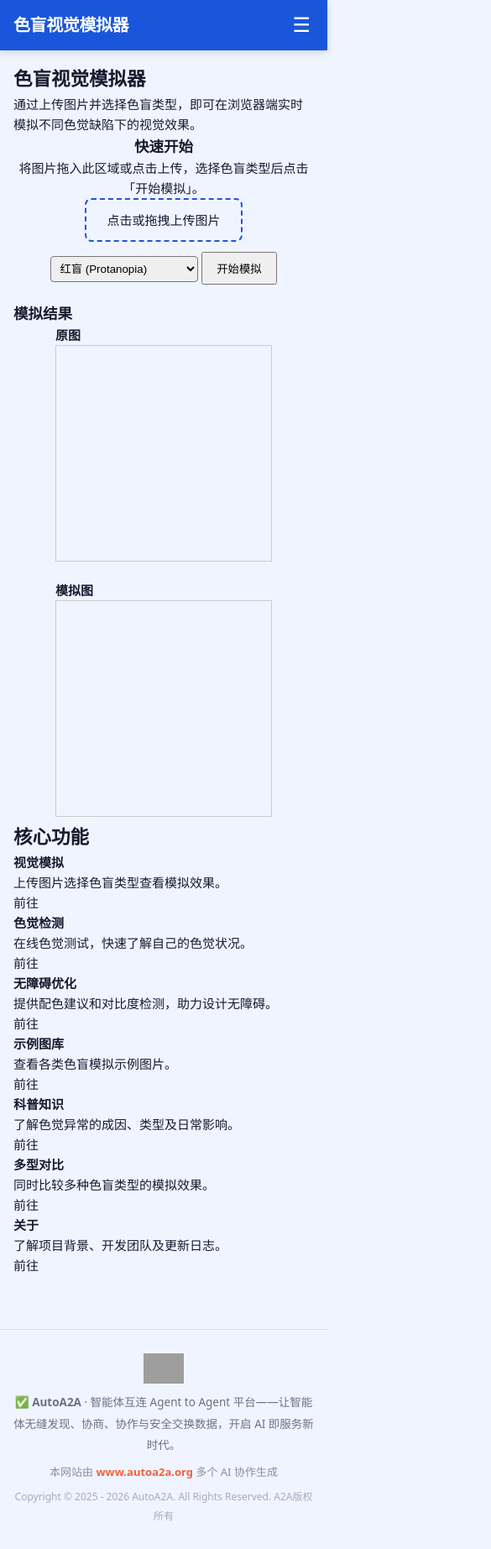
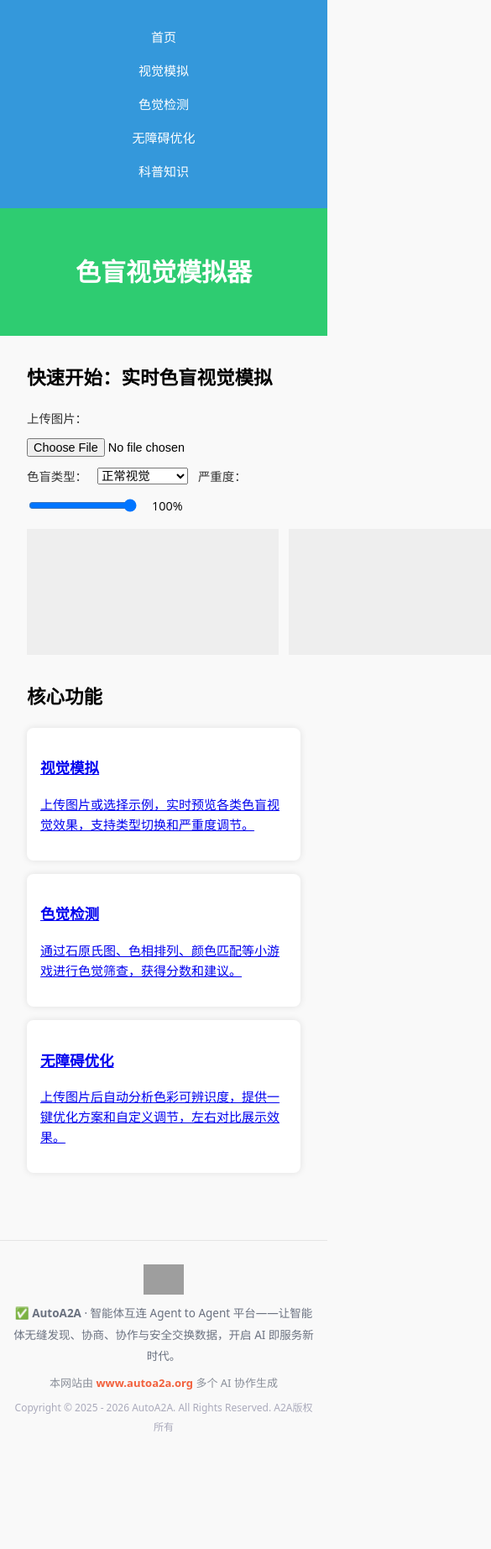
Before and after one commit to AutoA2A/autoatoa-color-blindness-simulator, a plain HTML site: page index.html in a window 390 px wide. Shown: the top 1845 px of the page at 84% size, 585 px wide, since content can reach past the window. After the commit the page ends 1739 px from the top, so only its background shows below. Drawn offline with Linux system fonts and the light colour scheme; grey boxes are pictures that could not be loaded.

Commit message:
站点页面

```diff
--- a/index.html
+++ b/index.html
@@ -1,360 +1,167 @@
-<!DOCTYPE html>
+<!doctype html>
 <html lang="zh-CN">
 <head>
     <meta charset="UTF-8">
     <meta name="viewport" content="width=device-width, initial-scale=1.0">
     <title>色盲视觉模拟器 - 首页</title>
     <style>
-        * {
+        body {
+            font-family: 'Open Sans', sans-serif;
             margin: 0;
             padding: 0;
-            box-sizing: border-box;
+            background-color: #f9f9f9;
+            line-height: 1.6;
         }
-
-
-        body {
-            font-family: system-ui, -apple-system, sans-serif;
-            background-color: #f0f4ff;
-            color: #1a1a2e;
-            line-height: 1.6;
-            min-height: 100vh;
+        .container {
+            max-width: 1200px;
+            margin: 0 auto;
+            padding: 16px;
         }
-
-        a {
+        nav {
+            background-color: #3498db;
+            color: #fff;
+            padding: 8px 16px;
+            text-align: center;
+        }
+        nav ul {
+            list-style: none;
+            margin: 0;
+            padding: 0;
+        }
+        nav ul li {
+            display: inline-block;
+            margin-right: 16px;
+        }
+        nav a {
+            color: #fff;
             text-decoration: none;
-            color: inherit;
         }
-
-        /* 顶部导航 */
-        .site-header {
-            background-color: #1a56db;
-            color: #ffffff;
-            position: sticky;
-            top: 0;
-            z-index: 100;
-            box-shadow: 0 2px 8px rgba(0,0,0,0.15);
+        nav a:hover {
+            color: #f1c40f;
         }
-
-        .header-inner {
-            max-width: 960px;
-            margin: 0 auto;
-            padding: 0 16px;
-            display: flex;
-            align-items: center;
-            justify-content: space-between;
-            height: 60px;
+        header {
+            background-color: #2ecc71;
+            color: #fff;
+            padding: 16px;
+            text-align: center;
         }
-
-        .logo {
-            font-size: 1.25rem;
-            font-weight: 700;
-            letter-spacing: -0.02em;
-            white-space: nowrap;
-        }
-
-        .main-nav {
-            display: flex;
-            gap: 4px;
-        }
-
-        .main-nav a {
+        @media (max-width: 768px) {
+            nav ul li {
                 display: block;
-            padding: 8px 12px;
-            border-radius: 8px;
-            font-size: 0.875rem;
-            font-weight: 500;
-            transition: background-color 0.2s ease;
-            white-space: nowrap;
-        }
-
-        .main-nav a:hover {
-            background-color: rgba(255,255,255,0.15);
-        }
-
-        .main-nav a.active {
-            background-color: rgba(255,255,255,0.2);
-        }
-
-        /* 移动端菜单按钮 */
-        .menu-toggle {
-            display: none;
-            background: none;
-            border: none;
-            color: #ffffff;
-            font-size: 1.5rem;
-            cursor: pointer;
-            padding: 4px;
-        }
-
-        /* 响应式导航 */
-        @media (max-width: 768px) {
-            .menu-toggle {
-                display: block;
-            }
-
-            .main-nav {
-                display: none;
-                position: absolute;
-                top: 60px;
-                left: 0;
-                right: 0;
-                background-color: #1a56db;
-                flex-direction: column;
-                padding: 8px 16px 16px;
-                gap: 2px;
-                box-shadow: 0 4px 8px rgba(0,0,0,0.15);
-            }
-
-            .main-nav.open {
-                display: flex;
-            }
-
-            .main-nav a {
-                padding: 12px 16px;
-                border-radius: 8px;
-            }
-        }
-
-        /* 主体内容容器 */
-        .page-content {
-            max-width: 960px;
-            margin: 0 auto;
-            padding: 24px 16px;
-        }
-
-        @media (max-width: 768px) {
-            .page-content {
-                padding: 16px;
+                margin-right: 0;
+                padding: 8px 0;
             }
         }
     </style>
-<meta name="description" content="展示网站功能介绍，提供快速开始入口，用户可拖拽或点击上传图片并选择色盲类型后直接开始模拟，同时展示核心功能卡片导航到各子页面"><meta name="keywords" content="色盲,色觉异常,视觉模拟,红绿色盲,蓝黄色盲,全色盲,图像处理,无障碍设计"><meta name="robots" content="index,follow,max-image-preview:large"><meta property="og:type" content="website"><meta property="og:title" content="色盲视觉模拟器 - 首页"><meta property="og:description" content="展示网站功能介绍，提供快速开始入口，用户可拖拽或点击上传图片并选择色盲类型后直接开始模拟，同时展示核心功能卡片导航到各子页面"><meta name="twitter:card" content="summary"><meta name="twitter:title" content="色盲视觉模拟器 - 首页"><meta name="twitter:description" content="展示网站功能介绍，提供快速开始入口，用户可拖拽或点击上传图片并选择色盲类型后直接开始模拟，同时展示核心功能卡片导航到各子页面"><script type="application/ld+json">{"@context":"https://schema.org","@type":"WebApplication","name":"色盲视觉模拟器 - 首页","description":"展示网站功能介绍，提供快速开始入口，用户可拖拽或点击上传图片并选择色盲类型后直接开始模拟，同时展示核心功能卡片导航到各子页面","applicationCategory":"UtilitiesApplication","operatingSystem":"Any","offers":{"@type":"Offer","price":"0","priceCurrency":"CNY"}}</script><style data-a2a="basecss">*,*::before,*::after{box-sizing:border-box}html{-webkit-text-size-adjust:100%}body{margin:0}img,canvas,svg,video,table{max-width:100%;height:auto}pre,code{white-space:pre-wrap;word-break:break-word}[data-a2a="header"]{width:100%}@media(max-width:640px){body{font-size:15px}}</style></head>
+<meta name="description" content="展示网站功能介绍，提供快速开始入口，核心功能卡片导航到各子页面"><meta name="keywords" content="色盲模拟,色觉检测,无障碍优化,色盲友好设计,视觉障碍辅助工具"><meta name="robots" content="index,follow,max-image-preview:large"><meta property="og:type" content="website"><meta property="og:title" content="色盲视觉模拟器 - 首页"><meta property="og:description" content="展示网站功能介绍，提供快速开始入口，核心功能卡片导航到各子页面"><meta name="twitter:card" content="summary"><meta name="twitter:title" content="色盲视觉模拟器 - 首页"><meta name="twitter:description" content="展示网站功能介绍，提供快速开始入口，核心功能卡片导航到各子页面"><script type="application/ld+json">{"@context":"https://schema.org","@type":"WebApplication","name":"色盲视觉模拟器 - 首页","description":"展示网站功能介绍，提供快速开始入口，核心功能卡片导航到各子页面","applicationCategory":"UtilitiesApplication","operatingSystem":"Any","offers":{"@type":"Offer","price":"0","priceCurrency":"CNY"}}</script><style data-a2a="basecss">*,*::before,*::after{box-sizing:border-box}html{-webkit-text-size-adjust:100%}body{margin:0}img,canvas,svg,video,table{max-width:100%;height:auto}pre,code{white-space:pre-wrap;word-break:break-word}[data-a2a="header"]{width:100%}@media(max-width:640px){body{font-size:15px}}</style></head>
 <body>
-    <!-- 统一顶部导航 -->
-    <header class="site-header">
-        <div class="header-inner">
-            <a href="index.html" class="logo">色盲视觉模拟器</a>
-            <button class="menu-toggle" onclick="document.querySelector('.main-nav').classList.toggle('open')" aria-label="菜单">☰</button>
-            <nav class="main-nav">
-                <a href="index.html" class="active">首页</a>
-                <a href="simulator.html">视觉模拟</a>
-                <a href="detection.html">色觉检测</a>
-                <a href="optimizer.html">无障碍优化</a>
-                <a href="gallery.html">示例图库</a>
-                <a href="knowledge.html">科普知识</a>
-                <a href="compare.html">多型对比</a>
-                <a href="about.html">关于</a>
+    <nav>
+        <div class="container">
+            <ul>
+                <li><a href="index.html">首页</a></li>
+                <li><a href="simulator.html">视觉模拟</a></li>
+                <li><a href="detection.html">色觉检测</a></li>
+                <li><a href="optimizer.html">无障碍优化</a></li>
+                <li><a href="knowledge.html">科普知识</a></li>
+            </ul>
+        </div>
     </nav>
+    <header>
+        <div class="container">
+            <h1>色盲视觉模拟器</h1>
         </div>
     </header>
+    <main>
+        <div class="container">
 
-    <!-- 主体内容区 -->
-    <main class="page-content">
-
-<sectionclass="section">
-  <h2 class="section-title">色盲视觉模拟器</h2>
-  <div class="section-body">
-    <p>通过上传图片并选择色盲类型，即可在浏览器端实时模拟不同色觉缺陷下的视觉效果。</p>
+<section class="container"><h2 style="margin-top:0;">快速开始：实时色盲视觉模拟</h2>
+<div style="display:flex;flex-wrap:wrap;gap:12px;align-items:center;margin-bottom:16px;">
+<label for="fileInput" style="font-size:0.9rem;color:#333;">上传图片：</label>
+<input type="file" id="fileInput" accept="image/*" style="font-size:0.9rem;">
+<label for="typeSelect" style="font-size:0.9rem;color:#333;">色盲类型：</label>
+<select id="typeSelect" style="font-size:0.9rem;">
+<option value="normal">正常视觉</option>
+<option value="protanopia">红盲 (原型)</option>
+<option value="deuteranopia">绿盲 (德特兰)</option>
+<option value="tritanopia">蓝盲 (三聚)</option>
+<option value="achromatopsia">全色盲</option>
+</select>
+<label for="severity" style="font-size:0.9rem;color:#333;">严重度：</label>
+<input type="range" id="severity" min="0" max="1" step="0.01" value="1" style="font-size:0.9rem;">
+<span id="severityVal" style="font-size:0.9rem;margin-left:4px;">100%</span>
+</div>
+<div style="display:flex;gap:12px;">
+<canvas id="originalCanvas" style="background:#eee;max-width:100%;height:auto;display:block;"></canvas>
+<canvas id="simulatedCanvas" style="background:#eee;max-width:100%;height:auto;display:block;"></canvas>
 </div>
 </section>
 
-<div class="card" style="text-align:center;">
-  <div class="card-content">
-    <h3>快速开始</h3>
-    <p>将图片拖入此区域或点击上传，选择色盲类型后点击「开始模拟」。</p>
-    <input type="file" id="fileInput" accept="image/*" style="display:none;">
-    <div id="uploadArea" class="btn" style="display:inline-block;padding:12px 24px;border:2px dashed #1a56db;border-radius:8px;cursor:pointer;">
-      点击或拖拽上传图片
-    </div>
-    <select id="typeSelect" style="margin-top:12px;padding:6px;border-radius:4px;">
-      <option value="protanopia">红盲 (Protanopia)</option>
-      <option value="deuteranopia">绿盲 (Deuteranopia)</option>
-      <option value="tritanopia">蓝盲 (Tritanopia)</option>
-      <option value="achromatopsia">全色盲 (Achromatopsia)</option>
-    </select>
-    <button id="simulateBtn" class="btn" style="margin-top:12px;padding:8px 16px;">开始模拟</button>
-  </div>
-</div>
-
-<div class="card" style="margin-top:20px;">
-  <div class="card-content">
-    <h3>模拟结果</h3>
-    <div id="resultContainer" style="display:flex;gap:16px;flex-wrap:wrap;justify-content:center;">
-      <div>
-        <h4>原图</h4>
-        <canvas id="originalCanvas" width="256" height="256" style="border:1px solid #ccc;"></canvas>
-      </div>
-      <div>
-        <h4>模拟图</h4>
-        <canvas id="simulatedCanvas" width="256" height="256" style="border:1px solid #ccc;"></canvas>
-      </div>
-    </div>
-    <p id="resultMsg" style="text-align:center;color:#666;"></p>
-  </div>
-</div>
-
-<section class="section">
-  <h2 class="section-title">核心功能</h2>
-  <div class="section-body">
-    <div class="grid">
-      <article class="card">
-        <div class="card-content">
-          <h4>视觉模拟</h4>
-          <p>上传图片选择色盲类型查看模拟效果。</p>
-          <a href="simulator.html?id=sim" class="btn">前往</a>
-        </div>
-      </article>
-      <article class="card">
-        <div class="card-content">
-          <h4>色觉检测</h4>
-          <p>在线色觉测试，快速了解自己的色觉状况。</p>
-          <a href="detection.html?id=det" class="btn">前往</a>
-        </div>
-      </article>
-      <article class="card">
-        <div class="card-content">
-          <h4>无障碍优化</h4>
-          <p>提供配色建议和对比度检测，助力设计无障碍。</p>
-          <a href="optimizer.html?id=opt" class="btn">前往</a>
-        </div>
-      </article>
-      <article class="card">
-        <div class="card-content">
-          <h4>示例图库</h4>
-          <p>查看各类色盲模拟示例图片。</p>
-          <a href="gallery.html?id=gal" class="btn">前往</a>
-        </div>
-      </article>
-      <article class="card">
-        <div class="card-content">
-          <h4>科普知识</h4>
-          <p>了解色觉异常的成因、类型及日常影响。</p>
-          <a href="knowledge.html?id=know" class="btn">前往</a>
-        </div>
-      </article>
-      <article class="card">
-        <div class="card-content">
-          <h4>多型对比</h4>
-          <p>同时比较多种色盲类型的模拟效果。</p>
-          <a href="compare.html?id=cmp" class="btn">前往</a>
-        </div>
-      </article>
-      <article class="card">
-        <div class="card-content">
-          <h4>关于</h4>
-          <p>了解项目背景、开发团队及更新日志。</p>
-          <a href="about.html?id=abt" class="btn">前往</a>
-        </div>
-      </article>
-    </div>
+<section class="container"><h2 style="margin-top:0;">核心功能</h2>
+<div style="display:flex;flex-wrap:wrap;gap:16px;">
+<a href="simulator.html?id=simulator"><article class="container" style="background-color:#fff;padding:16px;border-radius:8px;box-shadow:0 0 8px rgba(0,0,0,0.1);flex:1 1 260px;"><h3>视觉模拟</h3><p>上传图片或选择示例，实时预览各类色盲视觉效果，支持类型切换和严重度调节。</p></article></a>
+<a href="detection.html?id=detection"><article class="container" style="background-color:#fff;padding:16px;border-radius:8px;box-shadow:0 0 8px rgba(0,0,0,0.1);flex:1 1 260px;"><h3>色觉检测</h3><p>通过石原氏图、色相排列、颜色匹配等小游戏进行色觉筛查，获得分数和建议。</p></article></a>
+<a href="optimizer.html?id=optimizer"><article class="container" style="background-color:#fff;padding:16px;border-radius:8px;box-shadow:0 0 8px rgba(0,0,0,0.1);flex:1 1 260px;"><h3>无障碍优化</h3><p>上传图片后自动分析色彩可辨识度，提供一键优化方案和自定义调节，左右对比展示效果。</p></article></a>
 </div>
 </section>
 
 <script>
-  const uploadArea = document.getElementById('uploadArea');
-  const fileInput = document.getElementById('fileInput');
-  const originalCanvas = document.getElementById('originalCanvas');
-  const simulatedCanvas = document.getElementById('simulatedCanvas');
-  const resultMsg = document.getElementById('resultMsg');
-
-  uploadArea.addEventListener('click', () => fileInput.click());
-  uploadArea.addEventListener('dragover', e => {
-    e.preventDefault();
-    uploadArea.style.background = '#e6f0ff';
+document.getElementById('fileInput').addEventListener('change', function(e){
+ const file = e.target.files[0];
+ if (!file) return;
+ const img = new Image();
+ img.onload = function(){
+   const maxW = 400;
+   let w = img.width, h = img.height;
+   if (w > maxW) { h = Math.round(h * maxW / w); w = maxW; }
+   const canvases = [document.getElementById('originalCanvas'), document.getElementById('simulatedCanvas')];
+   canvases.forEach(c=>{c.width=w; c.height=h;});
+   const ctxOrig = canvases[0].getContext('2d');
+   ctxOrig.drawImage(img,0,0,w,h);
+   simulate();
+ };
+ img.src = URL.createObjectURL(file);
 });
-  uploadArea.addEventListener('dragleave', e => {
-    e.preventDefault();
-    uploadArea.style.background = '';
+document.getElementById('typeSelect').addEventListener('change', simulate);
+document.getElementById('severity').addEventListener('input', function(){
+ document.getElementById('severityVal').textContent = Math.round(this.value*100) + '%';
+ simulate();
 });
-  uploadArea.addEventListener('drop', e => {
-    e.preventDefault();
-    uploadArea.style.background = '';
-    const dt = e.dataTransfer;
-    if (dt.files.length) handleFile(dt.files[0]);
-  });
-  fileInput.addEventListener('change', e => {
-    if (e.target.files.length) handleFile(e.target.files[0]);
-  });
-
-  function handleFile(file) {
-    const reader = new FileReader();
-    reader.onload = e => {
-      const img = new Image();
-      img.onload = () => {
-        drawImageToCanvas(img, originalCanvas);
-        resultMsg.textContent = '';
-      };
-      img.src = e.target.result;
-    };
-    reader.readAsDataURL(file);
-  }
-
-  function drawImageToCanvas(img, canvas) {
-    const ctx = canvas.getContext('2d');
-    const maxSize = 256;
-    let width = img.width;
-    let height = img.height;
-    if (width > height) {
-      if (width > maxSize) {
-        height *= maxSize / width;
-        width = maxSize;
-      }
-    } else {
-      if (height > maxSize) {
-        width *= maxSize / height;
-        height = maxSize;
-      }
-    }
-    canvas.width = width;
-    canvas.height = height;
-    ctx.clearRect(0, 0, canvas.width, canvas.height);
-    ctx.drawImage(img, 0, 0, width, height);
-  }
-
-  function simulate() {
-    if (originalCanvas.width === 0 || originalCanvas.height === 0) {
-      alert('请先上传图片');
-      return;
-    }
-    const ctxSrc = originalCanvas.getContext('2d');
-    const imgData = ctxSrc.getImageData(0, 0, originalCanvas.width, originalCanvas.height);
+function simulate(){
+ const ctxOrig = document.getElementById('originalCanvas').getContext('2d');
+ const w = ctxOrig.canvas.width, h = ctxOrig.canvas.height;
+ const imgData = ctxOrig.getImageData(0,0,w,h);
  const data = imgData.data;
  const type = document.getElementById('typeSelect').value;
-    let matrix;
-    switch (type) {
-      case 'protanopia':
-        matrix = [0.567, 0.433, 0, 0.558, 0.442, 0, 0, 0.242, 0.758];
-        break;
-      case 'deuteranopia':
-        matrix = [0.625, 0.375, 0, 0.7, 0.3, 0, 0, 0.3, 0.7];
-        break;
-      case 'tritanopia':
-        matrix = [0.95, 0.05, 0, 0, 0.433, 0.567, 0, 0.475, 0.525];
-        break;
-      case 'achromatopsia':
-        matrix = [0.299, 0.587, 0.114, 0, 0, 0, 0.299, 0.587, 0.114];
-        break;
-      default:
-        matrix = [1, 0, 0, 0, 1, 0, 0, 0, 1];
+ const severity = parseFloat(document.getElementById('severity').value);
+ // base matrices for each type (RGB -> RGB)
+ let M = [1,0,0,0,1,0,0,0,1];
+ if (type === 'protanopia') {
+   M = [0.567,0.433,0,0,0.558,0.442,0,0,0,0.242,0.758];
+ } else if (type === 'deuteranopia') {
+   M = [0.625,0.375,0,0,0.7,0.3,0,0,0,0.3,0.7];
+ } else if (type === 'tritanopia') {
+   M = [0.95,0.05,0,0,0,0.433,0.567,0,0,0.475,0.525];
+ } else if (type === 'achromatopsia') {
+   M = [0.299,0.587,0.114,0,0.299,0.587,0.114,0,0.299,0.587,0.114];
  }
-    for (let i = 0; i < data.length; i += 4) {
-      const r = data[i];
-      const g = data[i + 1];
-      const b = data[i + 2];
-      data[i] = matrix[0] * r + matrix[1] * g + matrix[2] * b;
-      data[i + 1] = matrix[3] * r + matrix[4] * g + matrix[5] * b;
-      data[i + 2] = matrix[6] * r + matrix[7] * g + matrix[8] * b;
+ // blend with identity based on severity
+ const I = [1,0,0,0,1,0,0,0,1];
+ const Mblend = M.map((v,i)=> I[i] + (v - I[i])*severity);
+ for(let i=0;i<data.length;i+=4){
+   let r = data[i]/255, g = data[i+1]/255, b = data[i+2]/255;
+   let r2 = Mblend[0]*r + Mblend[1]*g + Mblend[2]*b;
+   let g2 = Mblend[3]*r + Mblend[4]*g + Mblend[5]*b;
+   let b2 = Mblend[6]*r + Mblend[7]*g + Mblend[8]*b;
+   data[i] = Math.round(r2*255);
+   data[i+1] = Math.round(g2*255);
+   data[i+2] = Math.round(b2*255);
  }
-    const ctxDst = simulatedCanvas.getContext('2d');
-    simulatedCanvas.width = originalCanvas.width;
-    simulatedCanvas.height = originalCanvas.height;
-    ctxDst.putImageData(imgData, 0, 0);
-    resultMsg.textContent = '模拟完成';
+ const ctxSim = document.getElementById('simulatedCanvas').getContext('2d');
+ ctxSim.putImageData(imgData,0,0);
 }
-
-  document.getElementById('simulateBtn').addEventListener('click', simulate);
 </script>
 
+        </div>
     </main>
 <footer data-a2a="footer" style="margin-top:48px;padding:28px 16px;border-top:1px solid rgba(127,127,127,.16);text-align:center;font-family:system-ui,-apple-system,'PingFang SC',sans-serif;line-height:1.9;color:#8a8f99;background:transparent"><a href="https://www.autoa2a.org" target="_blank" rel="noopener" style="display:inline-block;margin-bottom:10px"><img src="https://agent.oagi.com.cn/uploads/202606/29ea3ed5413830b3.png" alt="AutoA2A" style="height:36px;vertical-align:middle;border:0"></a><div style="font-size:13.5px;color:#6b7280;max-width:760px;margin:0 auto 6px">✅️ <b>AutoA2A</b> · 智能体互连 Agent to Agent 平台——让智能体无缝发现、协商、协作与安全交换数据，开启 AI 即服务新时代。</div><div style="font-size:13px">本网站由 <a href="https://www.autoa2a.org" target="_blank" rel="noopener" style="color:#f2603c;text-decoration:none;font-weight:600">www.autoa2a.org</a> 多个 AI 协作生成</div><div style="font-size:12px;color:#aab;margin-top:6px">Copyright © 2025 - 2026 AutoA2A. All Rights Reserved. A2A版权所有</div></footer></body>
 </html>
```
Lines whose indentation alone changed are shown as unchanged.
